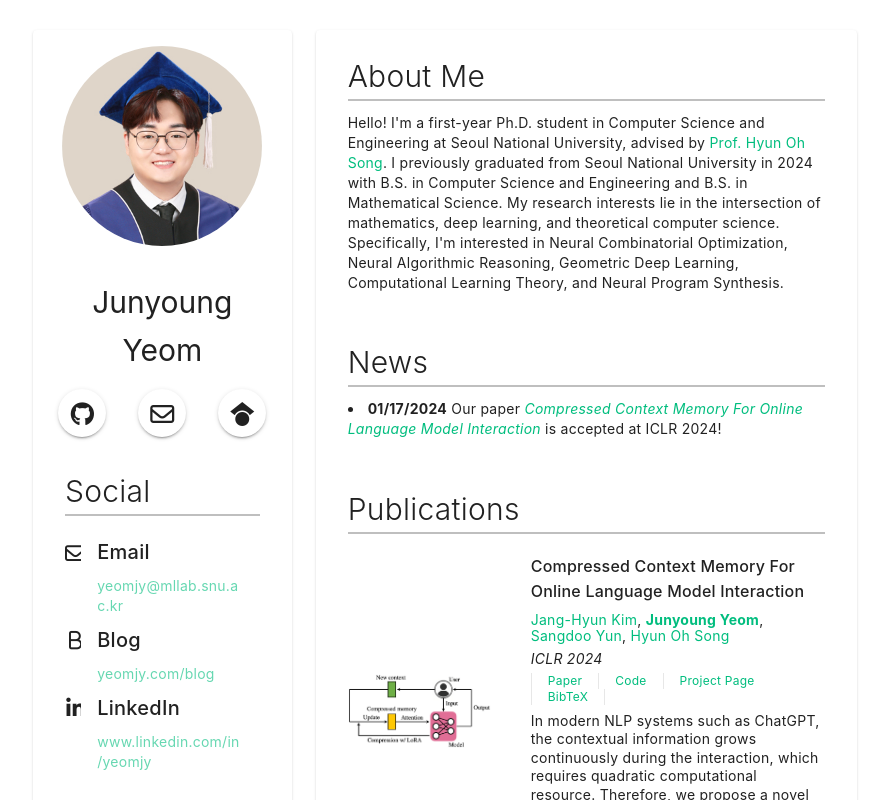
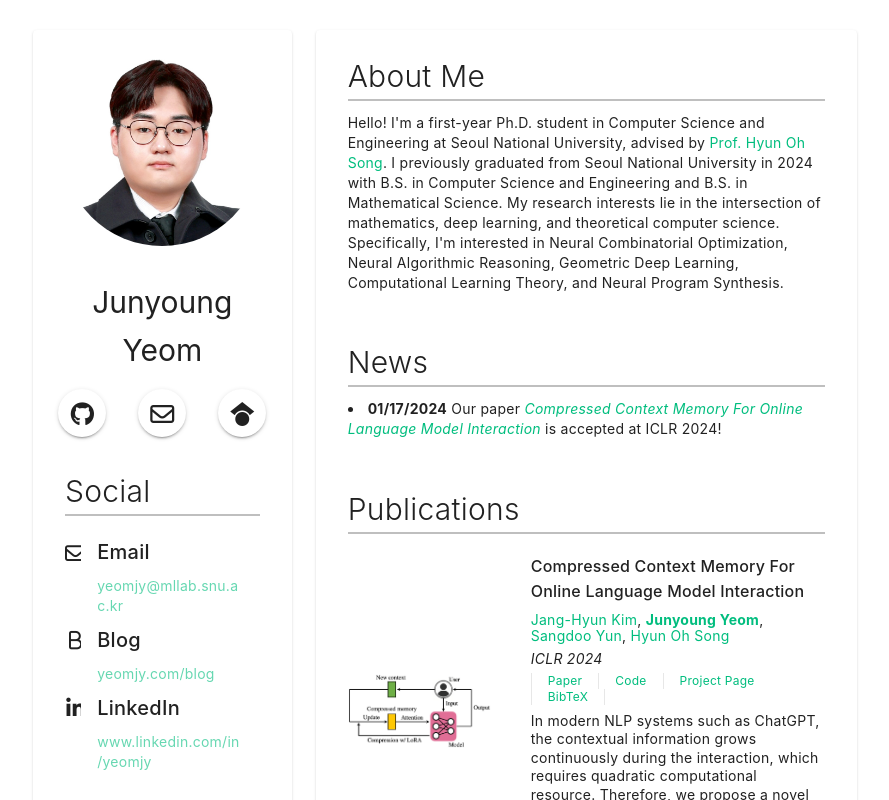
Before and after one commit to yeomjy/yeomjy.github.io, a Vue app: page / in a window 1280 px wide. Shown: the top 800 px of the page, without its empty margins (195-1084 px from the left). Built offline with nearby package versions, Linux system fonts and the light colour scheme.

Commit message:
update: profile

```diff
--- a/src/contents/ProfileImage.vue
+++ b/src/contents/ProfileImage.vue
@@ -3,7 +3,7 @@
   <v-avatar size="200" class="profile">
     <img
       alt="Profile Image"
-      src="../assets/profile.png"
+      src="../assets/profile.jpg"
       width="200"
       height="200"
     />
```
Also changed, not shown: src/assets/profile.jpg (added), src/assets/profile.png (deleted).
